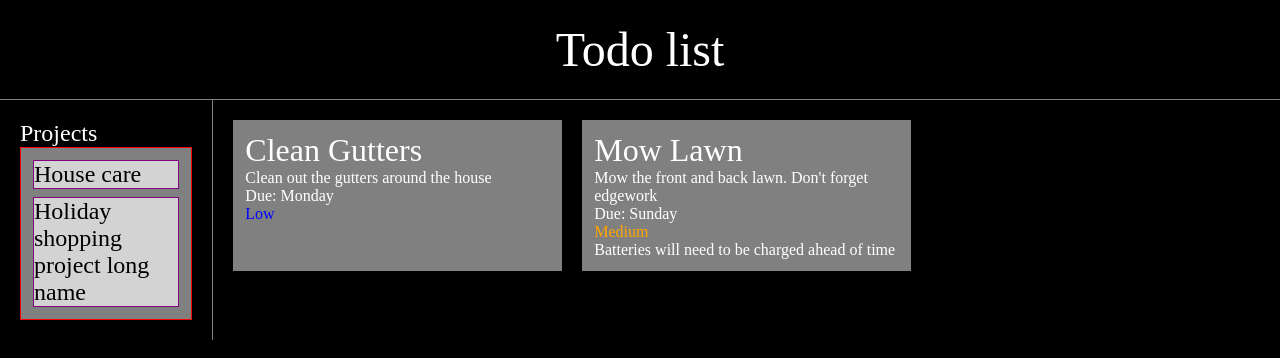
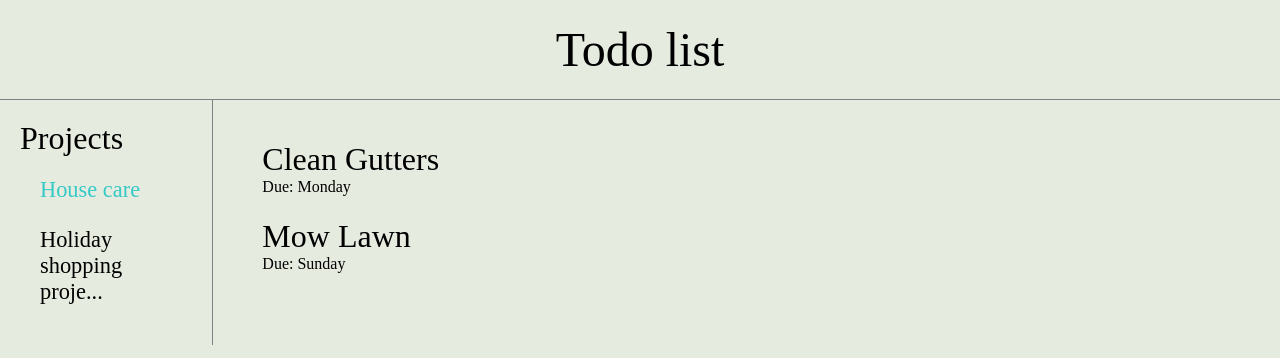
Before and after one commit to typies/odin-todo, a website built with webpack: page src/template.html in a window 1280 px wide. Built offline with nearby package versions, Linux system fonts and the light colour scheme.

Commit message:
Move code into new modules. Some styling

```diff
--- a/src/index.js
+++ b/src/index.js
@@ -2,7 +2,7 @@ import "./styles/main.css";
 import Project from "./modules/Project.js";
 import HomePage from "./modules/HomePage.js";
 
-const defaultTodoList = [
+const defaultHouseCareList = [
     {
         title: "Clean Gutters",
         description: "Clean out the gutters around the house",
@@ -28,14 +28,25 @@ const defaultTodoList = [
     },
 ];
 
+const defaultShoppingList = [
+    {
+        title: "Marianna",
+        description: "Shop for Marianna",
+        dueDate: "Christmas",
+        priority: "High",
+    },
+];
+
 const defaultProject = new Project("House care");
 
-defaultProject.addTodoItems(defaultTodoList);
+defaultProject.addTodoItems(defaultHouseCareList);
 
 defaultProject.toggleTodoItemStatus("Clean Gutters");
 
-const defaultSecond = new Project("Holiday shopping project long name");
+const defaultSecondProject = new Project("Holiday shopping project long name");
+
+defaultSecondProject.addTodoItems(defaultShoppingList);
 
 HomePage.projects.push(defaultProject);
-HomePage.projects.push(defaultSecond);
+HomePage.projects.push(defaultSecondProject);
 HomePage.render();
--- a/src/modules/HomePage.js
+++ b/src/modules/HomePage.js
@@ -1,102 +1,23 @@
+import SidebarModule from "./SidebarModule";
+import mainPubSub from "./PubSub";
+import TodoListModule from "./TodoListModule";
+
 class HomePage {
     constructor() {
         this.projects = [];
     }
     domElements = {
-        header: document.querySelector("header"),
         content: document.querySelector("#content"),
     };
 
     render() {
-        this.createPageSkeleton();
-        this.populateSidebar(this.projects);
+        this.domElements.content.replaceChildren(
+            SidebarModule.createSidebarSkeleton(),
+            TodoListModule.createTodoListSkeleton()
+        );
+        SidebarModule.populateSidebar(this.projects);
 
-        // Default page load active project
-        this.activeProject = this.projects[0];
-        this.populateMainContent(this.activeProject);
-    }
-
-    createPageSkeleton() {
-        this.domElements.content.replaceChildren(
-            this.createSideBarDiv(),
-            this.createMainContentDiv()
-        );
-    }
-
-    createSideBarDiv() {
-        const sideBarDiv = document.createElement("div");
-        sideBarDiv.classList.add("sidebar-wrapper");
-
-        const sideBarTitle = document.createElement("div");
-        sideBarDiv.classList.add("sidebar-title");
-        sideBarTitle.textContent = "Projects";
-
-        const sideBarUl = document.createElement("ul");
-        sideBarUl.classList.add("sidebar-box");
-
-        sideBarDiv.replaceChildren(sideBarTitle, sideBarUl);
-        return sideBarDiv;
-    }
-
-    createMainContentDiv() {
-        const mainContentWrapper = document.createElement("div");
-        mainContentWrapper.classList.add("main-content-wrapper");
-
-        const todoCardBox = document.createElement("div");
-        todoCardBox.classList.add("todo-item-box");
-
-        mainContentWrapper.appendChild(todoCardBox);
-
-        return mainContentWrapper;
-    }
-
-    populateSidebar(projects) {
-        const sidebarBox = document.querySelector(".sidebar-box");
-        for (const project of projects) {
-            const sideBarLi = document.createElement("li");
-            sideBarLi.classList.add("sidebar-li");
-            sideBarLi.textContent = project.projectName;
-            sidebarBox.appendChild(sideBarLi);
-        }
-    }
-
-    populateMainContent(activeProject) {
-        const todoItemBox = document.querySelector(".todo-item-box");
-        // Create todo card for each todo
-        for (const [key, value] of activeProject.todoItems) {
-            todoItemBox.appendChild(this.createTodoItemCard(value));
-        }
-    }
-
-    createTodoItemCard(todoItem) {
-        const newCard = document.createElement("div");
-        newCard.classList.add("todo-item-card");
-
-        const title = this.createTextDiv(todoItem.title, "todo-item-title");
-        const desc = this.createTextDiv(todoItem.description, "todo-item-desc");
-        const dueDate = this.createTextDiv(
-            `Due: ${todoItem.dueDate}`,
-            "todo-item-due"
-        );
-        const prio = this.createTextDiv(
-            todoItem.priority,
-            `todo-item-prio-${todoItem.priority.toLowerCase()}`
-        );
-        const notes = this.createTextDiv(todoItem.notes, "todo-item-notes");
-
-        newCard.replaceChildren(title, desc, dueDate, prio, notes);
-        return newCard;
-    }
-
-    createTextDiv(text, classList) {
-        // Classlist works for both strings and array's of strings
-        const newDiv = document.createElement("div");
-        if (!(classList instanceof Array)) {
-            classList = [classList];
-        }
-        newDiv.classList.add(...classList);
-        newDiv.textContent = text;
-        return newDiv;
+        mainPubSub.publish("activeProjectChange", this.projects[0]);
     }
 }
 
--- /dev/null
+++ b/src/modules/PubSub.js
@@ -0,0 +1,25 @@
+class PubSub {
+    constructor() {
+        this.events = {};
+    }
+
+    subscribe(event, callback) {
+        if (!this.events[event]) {
+            this.events[event] = [];
+        }
+        this.events[event].push(callback);
+    }
+
+    unsubscribe(event, callback) {
+        if (!this.events[event]) return;
+        this.events[event] = this.events[event].filter((fn) => fn !== callback);
+    }
+
+    publish(event, data) {
+        if (!this.events[event]) return;
+        this.events[event].forEach((callback) => callback(data));
+    }
+}
+
+const mainPubSub = new PubSub();
+export default mainPubSub;
--- /dev/null
+++ b/src/modules/SidebarModule.js
@@ -0,0 +1,66 @@
+import mainPubSub from "./PubSub";
+
+class SidebarModule {
+    constructor() {
+        mainPubSub.subscribe("activeProjectChange", this.changeActiveProject);
+    }
+
+    changeActiveProject(project) {
+        const sidebarLis = document.querySelectorAll(".sidebar-li");
+        const highlightedElement = document.querySelector(
+            ".sidebar-li.highlighted"
+        );
+        if (highlightedElement)
+            highlightedElement.classList.remove("highlighted");
+        const temp = Array.from(sidebarLis).filter(
+            (li) => li.textContent == project.projectName
+        );
+
+        temp[0].classList.add("highlighted");
+    }
+
+    createSidebarSkeleton() {
+        const wrapperDiv = document.createElement("div");
+        wrapperDiv.classList.add("sidebar-wrapper");
+
+        const sidebarTitle = document.createElement("div");
+        sidebarTitle.classList.add("sidebar-title");
+        sidebarTitle.textContent = "Projects";
+
+        const sidebarList = document.createElement("ul");
+        sidebarList.classList.add("sidebar-box");
+
+        wrapperDiv.replaceChildren(sidebarTitle, sidebarList);
+        return wrapperDiv;
+    }
+
+    populateSidebar(projects) {
+        const sidebarBox = document.querySelector(".sidebar-box");
+        for (const project of projects) {
+            const sidebarLi = document.createElement("li");
+            sidebarLi.classList.add("sidebar-li");
+            sidebarLi.textContent = project.projectName;
+
+            // Mouse over
+            if (sidebarLi.textContent.length > 28) {
+                const fullText = sidebarLi.textContent;
+                const shortText =
+                    sidebarLi.textContent.substring(0, 22) + "...";
+                sidebarLi.addEventListener("mouseenter", () => {
+                    sidebarLi.textContent = fullText;
+                });
+                sidebarLi.addEventListener("mouseleave", () => {
+                    sidebarLi.textContent = shortText;
+                });
+                sidebarLi.textContent = shortText;
+            }
+
+            sidebarLi.addEventListener("click", () => {
+                mainPubSub.publish("activeProjectChange", project);
+            });
+            sidebarBox.appendChild(sidebarLi);
+        }
+    }
+}
+
+export default new SidebarModule();
--- /dev/null
+++ b/src/modules/TodoListModule.js
@@ -0,0 +1,110 @@
+import mainPubSub from "./PubSub";
+
+class TodoListModule {
+    constructor() {
+        mainPubSub.subscribe(
+            "activeProjectChange",
+            this.populateMainContent.bind(this)
+        );
+    }
+
+    // changeActiveProject(project) {
+    //     this.populateMainContent(project);
+    // }
+
+    populateMainContent(project) {
+        const todoItemBox = document.querySelector(".todo-item-box");
+        todoItemBox.replaceChildren();
+        // Create todo card for each todo
+        for (const [key, value] of project.todoItems) {
+            todoItemBox.appendChild(this.createTodoItemCard(value));
+        }
+    }
+
+    createTodoListSkeleton() {
+        const mainContentWrapper = document.createElement("div");
+        mainContentWrapper.classList.add("main-content-wrapper");
+
+        const todoCardBox = document.createElement("div");
+        todoCardBox.classList.add("todo-item-box");
+
+        mainContentWrapper.appendChild(todoCardBox);
+
+        return mainContentWrapper;
+    }
+
+    createTodoItemCard(todoItem) {
+        const newCard = document.createElement("div");
+        newCard.classList.add("todo-item-card");
+
+        const title = this.createTextDiv(todoItem.title, "todo-item-title");
+        const desc = this.createTextDiv(todoItem.description, [
+            "todo-item-desc",
+            "hidden",
+        ]);
+        const dueDate = this.createTextDiv(
+            `Due: ${todoItem.dueDate}`,
+            "todo-item-due"
+        );
+        const prio = this.createTextDiv(todoItem.priority, [
+            `todo-item-prio-${todoItem.priority.toLowerCase()}`,
+            "hidden",
+        ]);
+        const notes = this.createTextDiv(todoItem.notes, [
+            "todo-item-notes",
+            "hidden",
+        ]);
+
+        newCard.addEventListener("click", () =>
+            this.toggleHiddenChildren(newCard)
+        );
+
+        newCard.replaceChildren(title, dueDate, desc, notes, prio);
+
+        return newCard;
+    }
+
+    toggleHiddenChildren(element) {
+        const hidden = element.querySelectorAll(".hidden");
+        const unhidden = element.querySelectorAll(".unhidden");
+        for (const hiddenEle of hidden) {
+            // Show hidden elements
+            hiddenEle.classList.remove("hidden");
+            hiddenEle.classList.add("unhidden");
+        }
+        for (const unhiddenEle of unhidden) {
+            unhiddenEle.classList.remove("unhidden");
+            unhiddenEle.classList.add("hidden");
+        }
+    }
+
+    createTextDiv(text, classList) {
+        // Classlist works for both strings and array's of strings
+        const newDiv = document.createElement("div");
+        if (!(classList instanceof Array)) {
+            classList = [classList];
+        }
+        newDiv.classList.add(...classList);
+        newDiv.textContent = text;
+        return newDiv;
+    }
+
+    createCompletedTick() {
+        const completedTick = document.createElement("div");
+        completedTick.classList.add("completed-tick");
+
+        completedTick.addEventListener("click", () => {
+            if (completedTick.classList.contains("ticked")) {
+                completedTick.classList.remove("ticked");
+                return false;
+            } else {
+                completedTick.classList.add("ticked");
+                return true;
+            }
+        });
+
+        return completedTick;
+    }
+}
+
+export default new TodoListModule();
--- a/src/styles/main.css
+++ b/src/styles/main.css
@@ -1,6 +1,15 @@
 :root {
-    --bg-clr: black;
-    --text-clr: white;
+    --bg-clr: var(--alabaster, white);
+    --text-clr: black;
+    --bittersweet: #ed6a5a;
+    --lemon-chiffon: #f4f1bb;
+    --ash-gray: #9bc1bc;
+    --alabaster: #e6ebe0;
+    --robin-egg-blue: #36c9c6;
+    --card-padding: 0;
+
+    --todo-item-bg-clr: var(--ash-gray, gray);
+    --sidebar-li-text-clr: var(black, gray);
 }
 
 * {
@@ -53,41 +62,62 @@ header {
 }
 
 .sidebar-title {
-    font-size: 24px;
+    font-size: 2rem;
 }
 
 .sidebar-box {
     display: flex;
     flex-direction: column;
     gap: 8px;
-    border: 1px solid red;
     padding: 12px;
-    background-color: var(--sidebar-box-bg-clr, gray);
 }
 
 .sidebar-li {
     cursor: pointer;
-    border: 1px solid purple;
-    background-color: var(--sidebar-li-bg-clr, lightgray);
+    font-size: 1.4rem;
+    padding: 8px;
     color: var(--sidebar-li-text-clr, black);
 }
 
-.sidebar-li:hover {
+.sidebar-li:hover:not(.highlighted) {
     scale: 1.05;
+    color: var(--ash-gray);
+}
+
+.highlighted {
+    color: var(--robin-egg-blue);
 }
 
 /* Main content */
 
 .todo-item-box {
-    display: grid;
-    grid-template-columns: repeat(auto-fill, minmax(250px, 1fr));
+    padding: 40px;
+    display: flex;
+    flex-direction: column;
     gap: 20px;
-    padding: 20px;
+}
+
+.todo-item-card-wrapper {
+    position: relative;
 }
 
 .todo-item-card {
-    background: var(--todo-item-bg-clr, gray);
-    padding: 12px;
+    cursor: pointer;
+    padding: var(--card-padding, 0);
+    border: 1px solid transparent; /* Used to prevent jump when border appears*/
+    padding-left: 8px;
+}
+
+.todo-item-card:hover {
+    color: var(--ash-gray);
+}
+
+.todo-item-card:has(> .unhidden) {
+    border-left-color: var(--robin-egg-blue);
+}
+
+.hidden {
+    display: none;
 }
 
 .todo-item-title {
@@ -105,3 +135,17 @@ header {
 .todo-item-prio-high {
     color: red;
 }
+
+.completed-tick {
+    position: absolute;
+    width: 20px;
+    height: 20px;
+    top: 0.5em;
+    left: -2em;
+    border: 1px solid black;
+    border-radius: 50%;
+}
+
+.completed-tick.ticked {
+    background-color: var(--ash-gray);
+}
```
